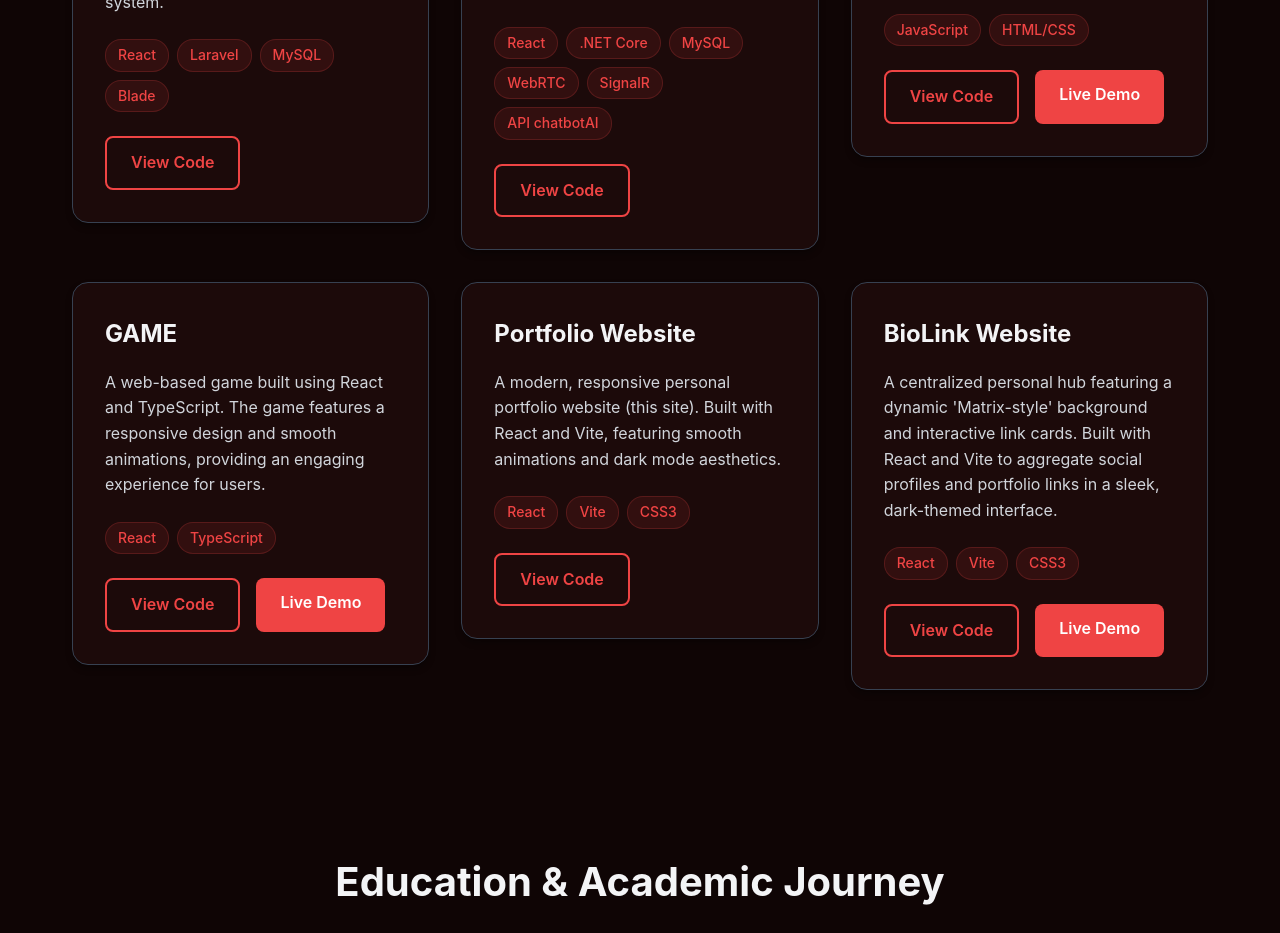
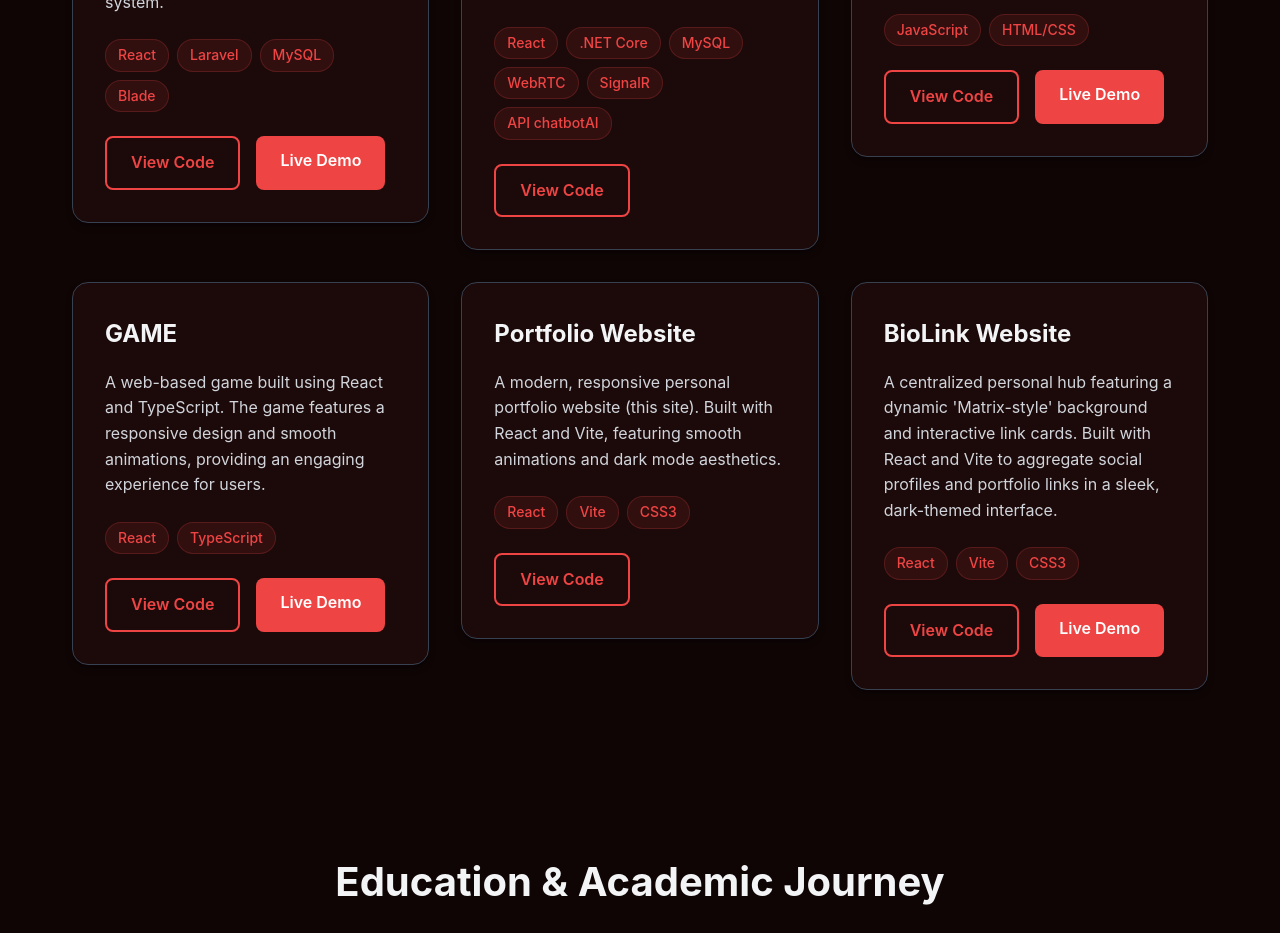
Before and after one commit to Davidle96/Portfolio_v2, a React (Vite) app: page / in a window 1280 px wide. Shown: the part 2740-3673 px from the top of the page. Built offline with nearby package versions, Linux system fonts and the light colour scheme.

Commit message:
update tý

```diff
--- a/src/components/Projects.jsx
+++ b/src/components/Projects.jsx
@@ -23,6 +23,7 @@ const Projects = () => {
                             </div>
                             <div className="project-links">
                                 <a href="https://github.com/dohung95/MoonBay" className="btn secondary">View Code</a>
+                                <a href="https://moonbay.onrender.com" className="btn primary">Live Demo</a>
                             </div>
                         </div>
                     </RevealOnScroll>
```
